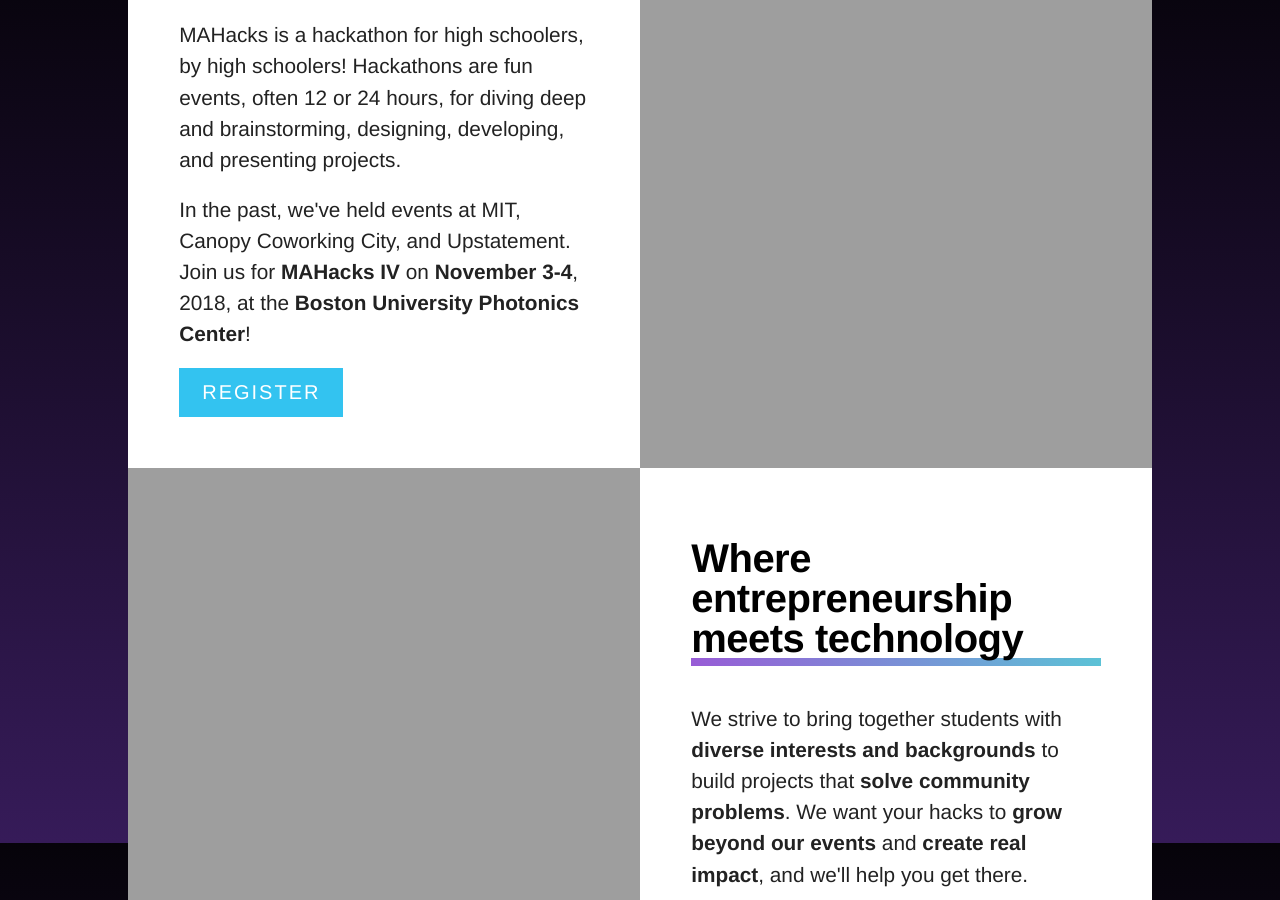
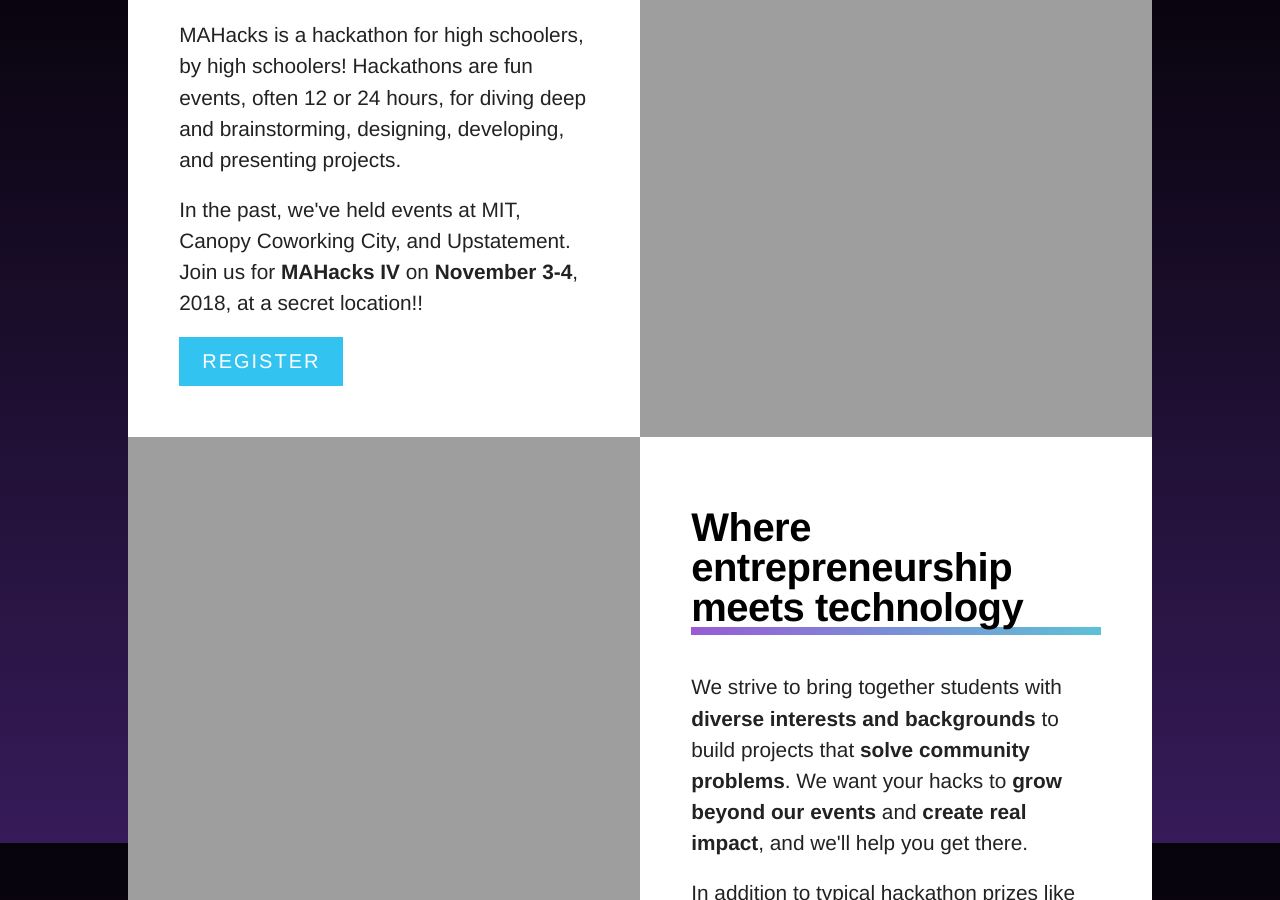
Before and after one commit to mahacks/old-website, a Jekyll site: the page built from index.html, in a window 1280 px wide and 900 px high, scrolled down 957 px. Built offline with Jekyll 4.4.1, drawn with Linux system fonts in a browser that asks for light colours; some web fonts are replaced; a script that is not in the unit is left out.

Commit message:
Secret location

```diff
--- a/index.html
+++ b/index.html
@@ -25,7 +25,7 @@
 
 				<p>MAHacks is a hackathon for high schoolers, by high schoolers! Hackathons are fun events, often 12 or 24 hours, for diving deep and brainstorming, designing, developing, and presenting projects.</p>
 
-				<p>In the past, we've held events at MIT, Canopy Coworking City, and Upstatement. Join us for <b>MAHacks IV</b> on <b>November 3-4</b>, 2018, at the <b>Boston University Photonics Center</b>!</p>
+				<p>In the past, we've held events at MIT, Canopy Coworking City, and Upstatement. Join us for <b>MAHacks IV</b> on <b>November 3-4</b>, 2018, at a secret location!</b>!</p>
 
 				<a href="" class="button button-primary">Register</a>
 			</article>
```
